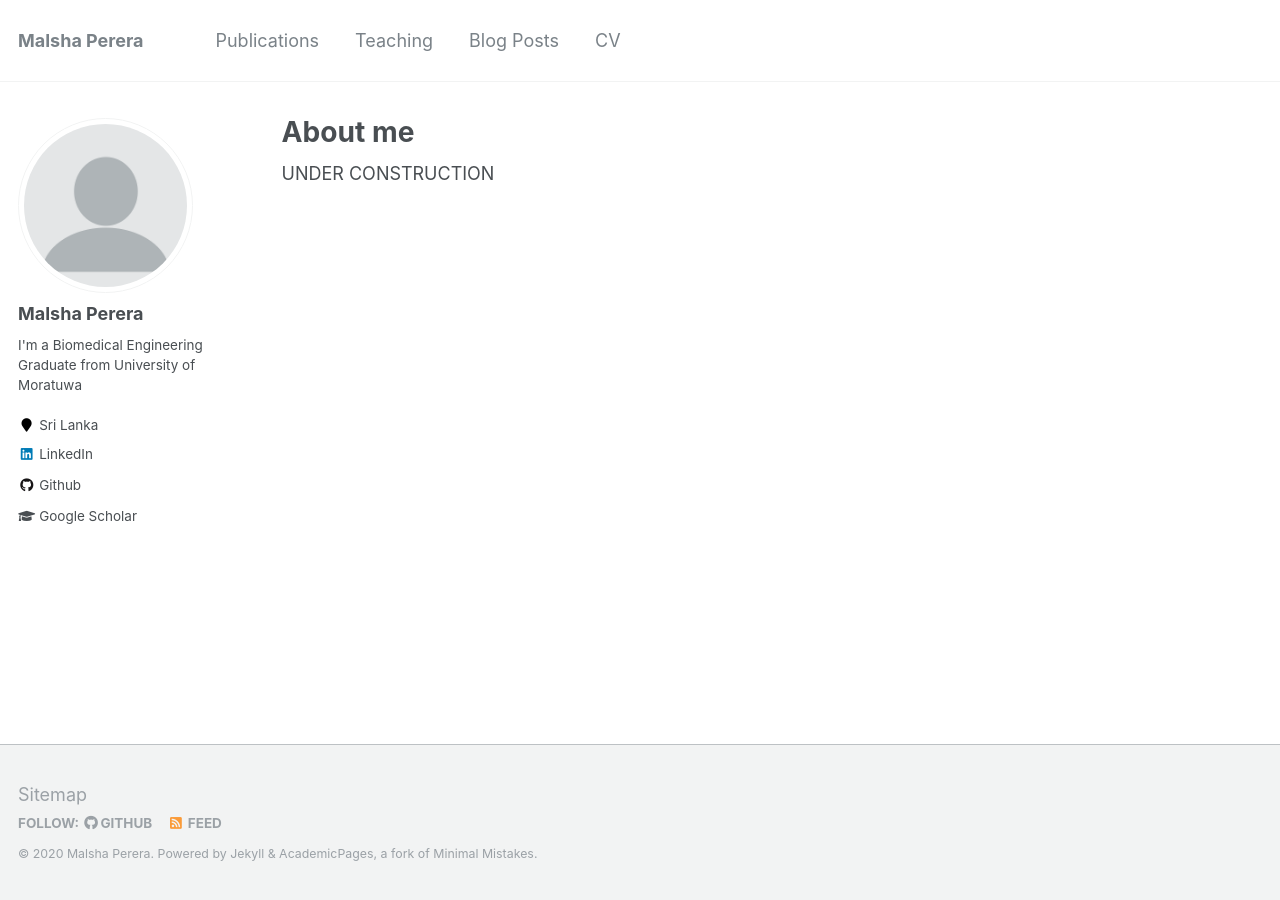
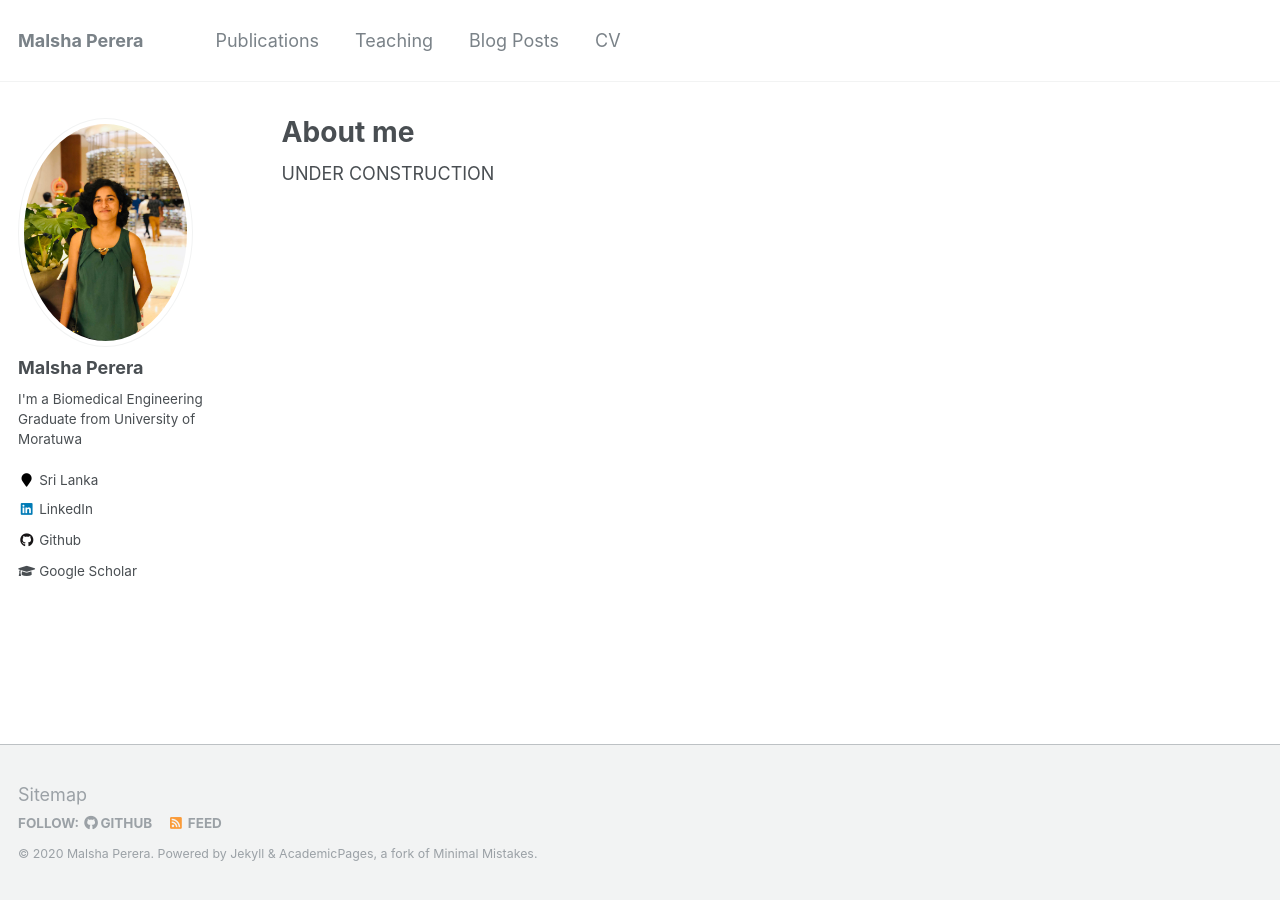
Before and after one commit to malshaV/malshaV.github.io, a Jekyll site: the page built from _pages/about.md, in a window 1280 px wide. Built offline with Jekyll 4.4.1, drawn with Linux system fonts in a browser that asks for light colours.

Commit message:
Added profile pic

```diff
--- a/_config.yml
+++ b/_config.yml
@@ -81,7 +81,7 @@ analytics:
 # Site Author
 author:
   name             : "Malsha Perera"
-  avatar           : "profile.png"
+  avatar           : "malsha_profile.jpg"
   bio              : "I'm a Biomedical Engineering Graduate from University of Moratuwa"
   location         : "Sri Lanka"
   employer         :
```
Also changed, not shown: images/malsha_profile.jpg (added).
